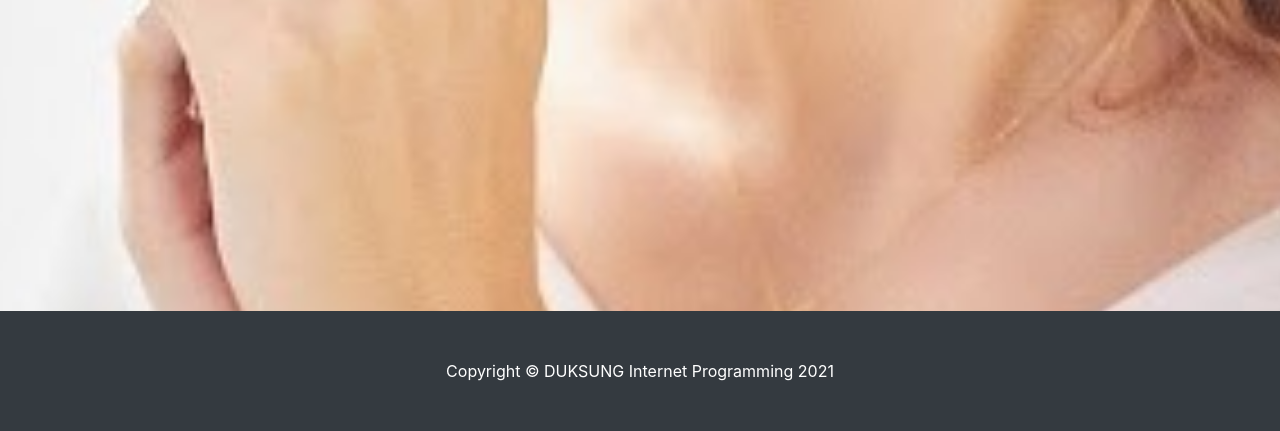
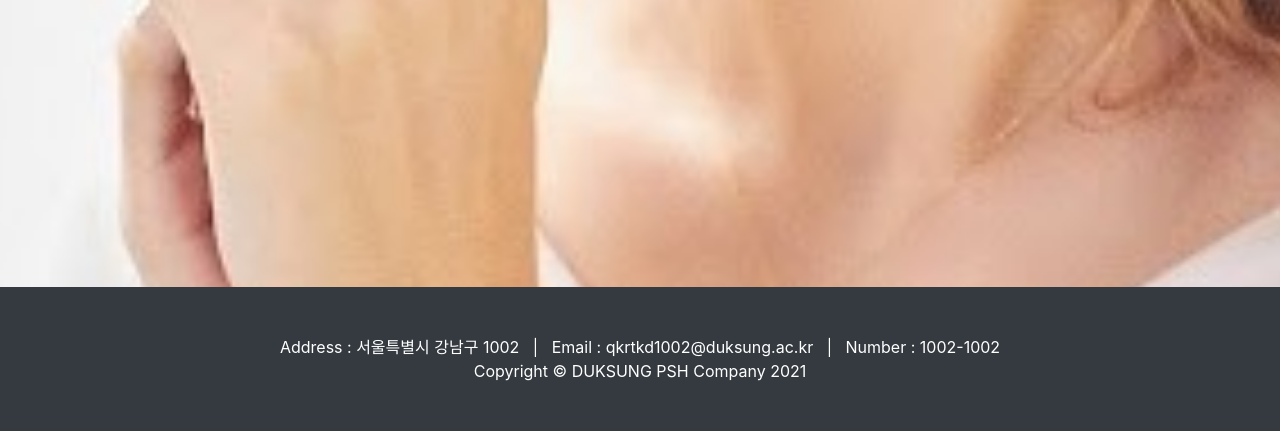
Before and after one commit to C0012S/InternetProgramming_Project, a Django app: page / in a window 1280 px wide. Shown: the part 369-800 px from the top of the page. Run offline with Django 4.2, Linux system fonts and the light colour scheme; data that the repository does not hold is empty; some libraries are stand-ins or nearby versions.

Commit message:
footer 수정

```diff
--- a/mall/templates/mall/footer.html
+++ b/mall/templates/mall/footer.html
@@ -1,6 +1,7 @@
     <!-- Footer-->
     <footer class="py-5 bg-dark">
       <div class="container">
-          <p class="m-0 text-center text-white">Copyright &copy; DUKSUNG Internet Programming 2021</p>
+          <p class="m-0 text-center text-white">Address : 서울특별시 강남구 1002 &nbsp; | &nbsp; Email : qkrtkd1002@duksung.ac.kr &nbsp; | &nbsp; Number : 1002-1002</p>
+          <p class="m-0 text-center text-white">Copyright &copy; DUKSUNG PSH Company 2021</p>
       </div>
     </footer>
```
